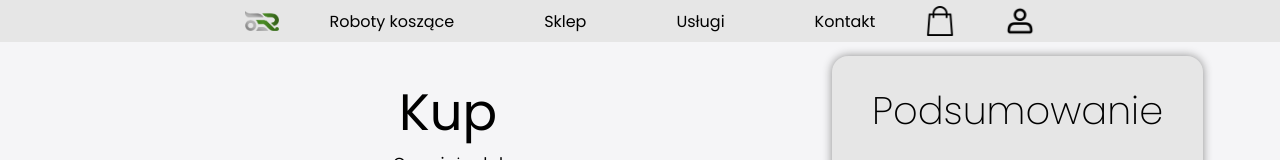
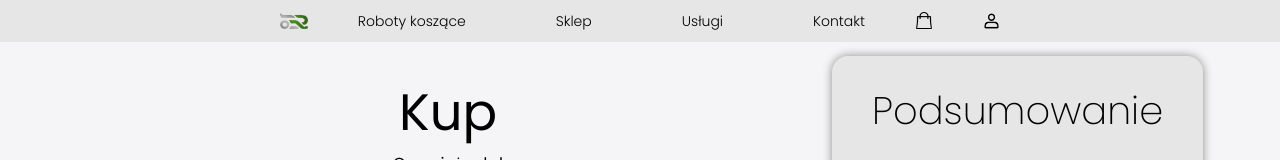
Before and after one commit to rem421/elektrobot.pl, a React (Create React App) app in the folder Frontend/elektrobot-front/: page /podglad in a window 1280 px wide. Shown: the top 160 px of the page. Built offline with nearby package versions, Linux system fonts and the light colour scheme.

Commit message:
fixing overall size of navbar

```diff
--- a/Frontend/elektrobot-front/src/Components/ResponsiveNavbar.css
+++ b/Frontend/elektrobot-front/src/Components/ResponsiveNavbar.css
@@ -33,22 +33,22 @@
   .icons {
     margin-right: 3vw;
     display: flex;
-    gap: 5px !important;
+    gap: 15px !important;
     align-items: center;
   }
 }
 .navbarPerson {
-  height: 30px;
-  width: 30px;
+  height: 18px;
+  width: 17px;
 }
 .navbarBasket {
   cursor: pointer;
-  height: 30px;
-  width: 30px;
+  height: 17px;
+  width: 18px;
 }
 .navbarLogo {
   object-fit: contain;
-  height: 50%;
+  height: 40%;
 }
 .navbarButton {
   border: 0;
@@ -92,3 +92,7 @@
   gap: 10px;
   margin-bottom: 10px;
 }
+.navbarButton{
+  font-size: 14px;
+  font-weight: 300;
+}
```
